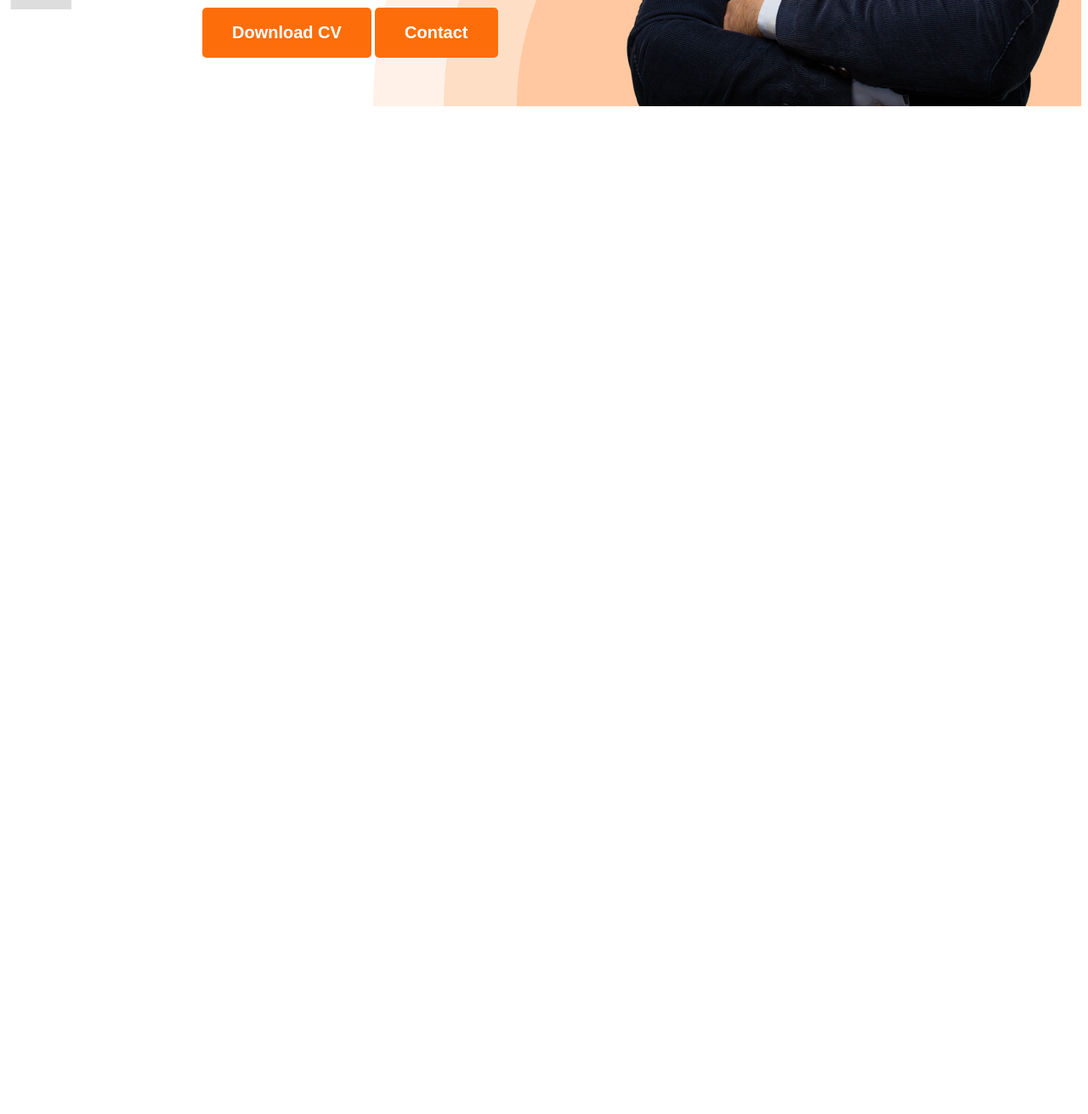
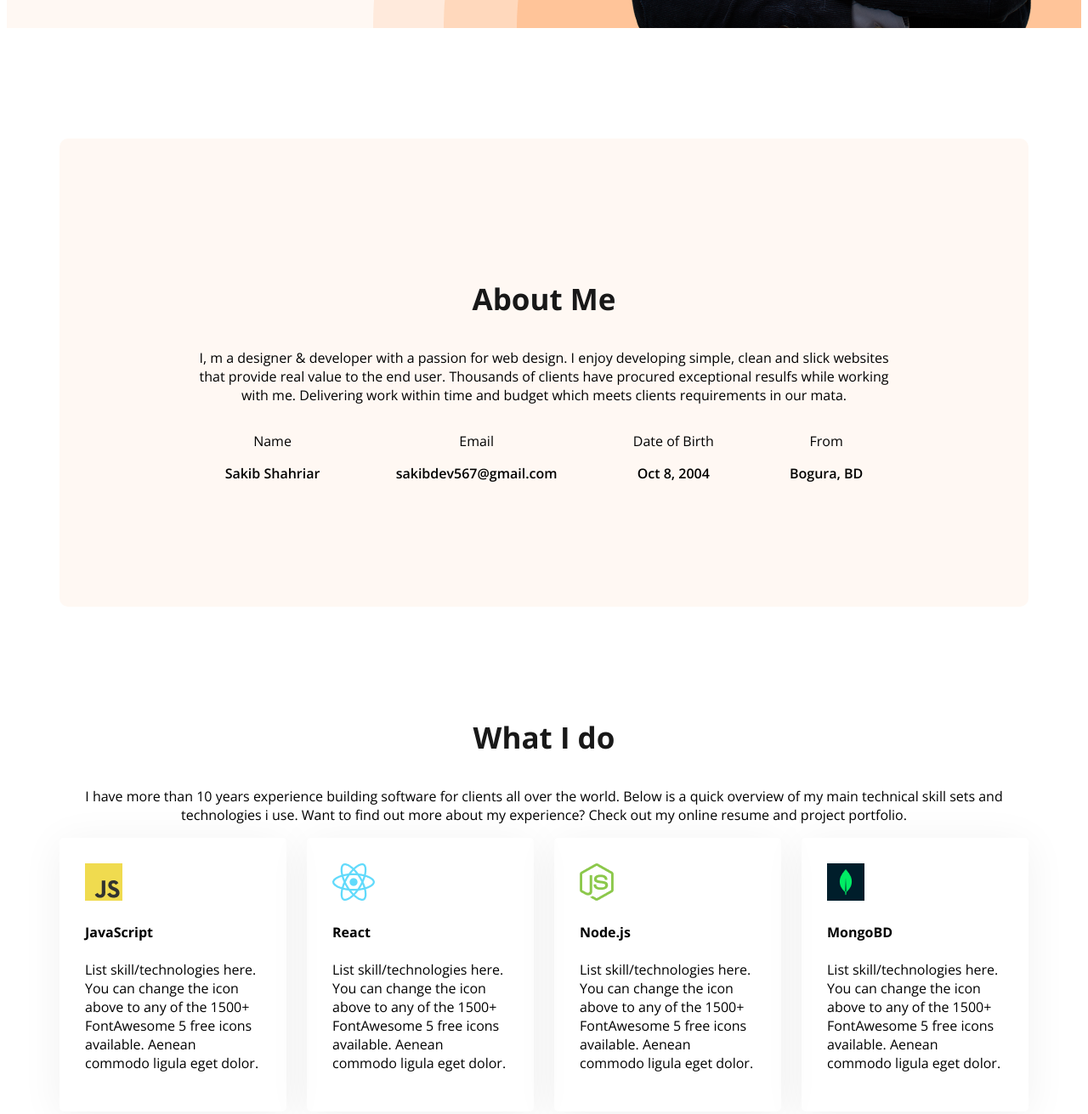
Before and after one commit to sakibdev567/my-portfolio, a plain HTML site: page index.html in a window 1280 px wide. Shown: the part 802-2113 px from the top of the page at 85% size. Before the commit the page ends 935 px from the top, so only its background shows below. Drawn offline with nearby package versions, Linux system fonts and the light colour scheme.

Commit message:
addded some sections

```diff
--- a/index.html
+++ b/index.html
@@ -13,7 +13,7 @@
     />
   </head>
   <body class="open-sans-normal">
-    <header class="header">
+    <header class="header secondary-bg">
       <nav>
         <h3 class="nav-title">Sak<span class="text-primary">i</span>b</h3>
         <ul>
@@ -38,7 +38,84 @@
         <img class="banner-pfp" src="/images/hardy.png" alt="" />
       </div>
     </header>
-    <main></main>
+    <main>
+      <section class="about secondary-bg">
+        <h3 class="section-title">About Me</h3>
+        <p class="section-desc">
+          I, m a designer & developer with a passion for web design. I enjoy
+          developing simple, clean and slick websites that provide real value to
+          the end user. Thousands of clients have procured exceptional resulfs
+          while working with me. Delivering work within time and budget which
+          meets clients requirements in our mata.
+        </p>
+        <div class="about-details">
+          <div class="about-detail">
+            <p class="detail-title">Name</p>
+            <p class="detail-desc">Sakib Shahriar</p>
+          </div>
+          <div class="about-detail">
+            <p class="detail-title">Email</p>
+            <p class="detail-desc">sakibdev567@gmail.com</p>
+          </div>
+          <div class="about-detail">
+            <p class="detail-title">Date of Birth</p>
+            <p class="detail-desc">Oct 8, 2004</p>
+          </div>
+          <div class="about-detail">
+            <p class="detail-title">From</p>
+            <p class="detail-desc">Bogura, BD</p>
+          </div>
+        </div>
+      </section>
+      <!-- what is do section start -->
+      <section class="skills">
+        <h3 class="section-title text-center">What I do</h3>
+        <p class="section-desc text-center">
+          I have more than 10 years experience building software for clients all
+          over the world. Below is a quick overview of my main technical skill
+          sets and technologies i use. Want to find out more about my
+          experience? Check out my online resume and project portfolio.
+        </p>
+        <div class="skills-container">
+          <div class="skill">
+            <img src="/images/icons/js.png" alt="" />
+            <h4 class="skill-title">JavaScript</h4>
+            <p class="skill-desc">
+              List skill/technologies here. You can change the icon above to any
+              of the 1500+ FontAwesome 5 free icons available. Aenean commodo
+              ligula eget dolor.
+            </p>
+          </div>
+          <div class="skill">
+            <img src="/images/icons/react.png" alt="" />
+            <h4 class="skill-title">React</h4>
+            <p class="skill-desc">
+              List skill/technologies here. You can change the icon above to any
+              of the 1500+ FontAwesome 5 free icons available. Aenean commodo
+              ligula eget dolor.
+            </p>
+          </div>
+          <div class="skill">
+            <img src="/images/icons/nodejs.png" alt="" />
+            <h4 class="skill-title">Node.js</h4>
+            <p class="skill-desc">
+              List skill/technologies here. You can change the icon above to any
+              of the 1500+ FontAwesome 5 free icons available. Aenean commodo
+              ligula eget dolor.
+            </p>
+          </div>
+          <div class="skill">
+            <img src="/images/icons/mongo.png" alt="" />
+            <h4 class="skill-title">MongoBD</h4>
+            <p class="skill-desc">
+              List skill/technologies here. You can change the icon above to any
+              of the 1500+ FontAwesome 5 free icons available. Aenean commodo
+              ligula eget dolor.
+            </p>
+          </div>
+        </div>
+      </section>
+    </main>
     <footer></footer>
   </body>
 </html>
--- a/style.css
+++ b/style.css
@@ -16,6 +16,20 @@
 
 .dark-3 {
   color: #757575;
+}
+
+.section-title {
+  font-size: 35px;
+  font-weight: bold;
+  color: #181818;
+}
+
+.secondary-bg {
+  background-color: #fff8f3;
+}
+
+.text-center {
+  text-align: center;
 }
 
 .btn-primary {
@@ -39,7 +53,7 @@ nav {
   display: flex;
   align-items: center;
   justify-content: space-between;
-  margin: 50px 200px;
+  margin: 0 200px;
 }
 
 .nav-title {
@@ -93,3 +107,43 @@ nav ul li a {
   display: flex;
   justify-content: space-between;
 }
+
+/* main styles */
+
+main {
+  max-width: 1140px;
+  margin: 0 auto;
+}
+
+main section {
+  margin-top: 130px;
+  margin-bottom: 130px;
+}
+
+/* about styles */
+.about {
+  border-radius: 10px;
+  padding: 130px 150px;
+  text-align: center;
+}
+
+.about-details {
+  display: flex;
+  justify-content: space-around;
+}
+
+.detail-desc {
+  font-weight: 600;
+}
+
+/* skill container  */
+.skills-container {
+  display: flex;
+  gap: 24px;
+}
+
+.skill {
+  padding: 30px;
+  box-shadow: 0px 6px 50px 0px rgba(0, 0, 0, 0.06);
+  border-radius: 5px;
+}
```
